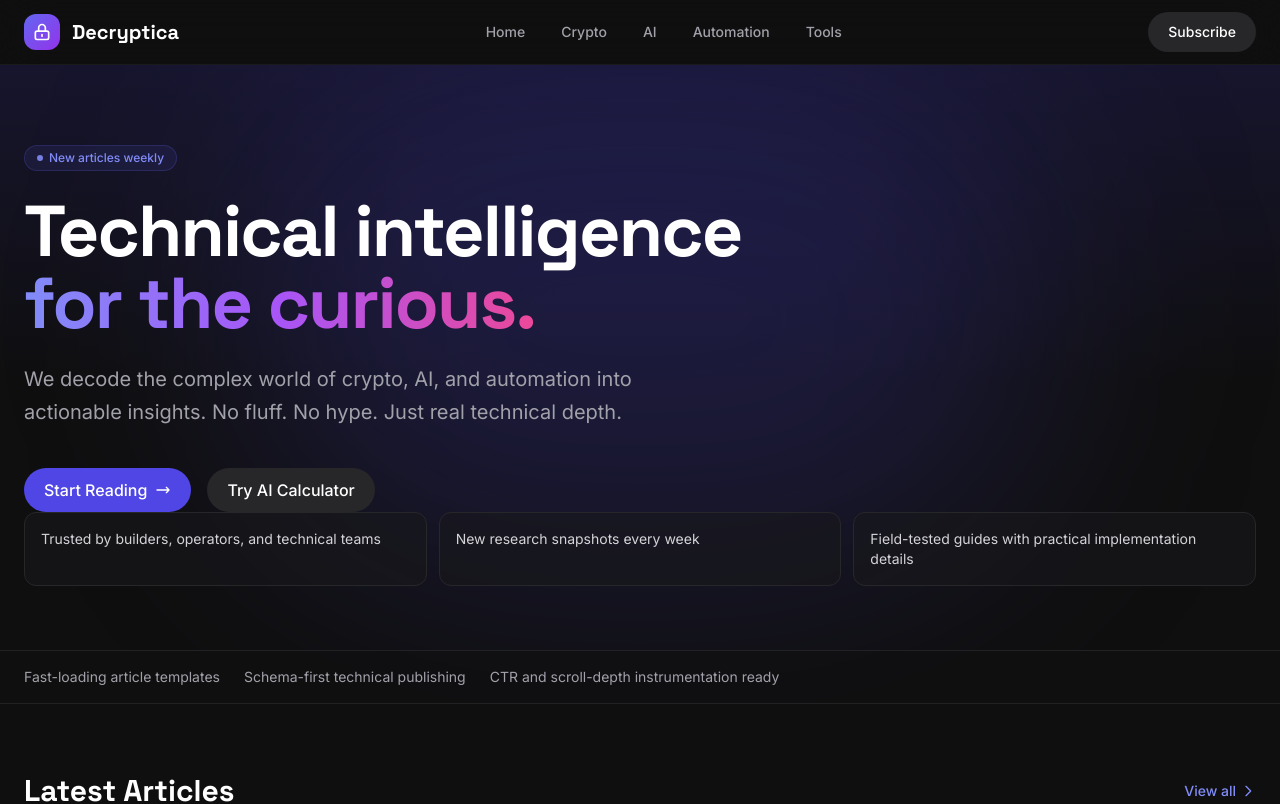
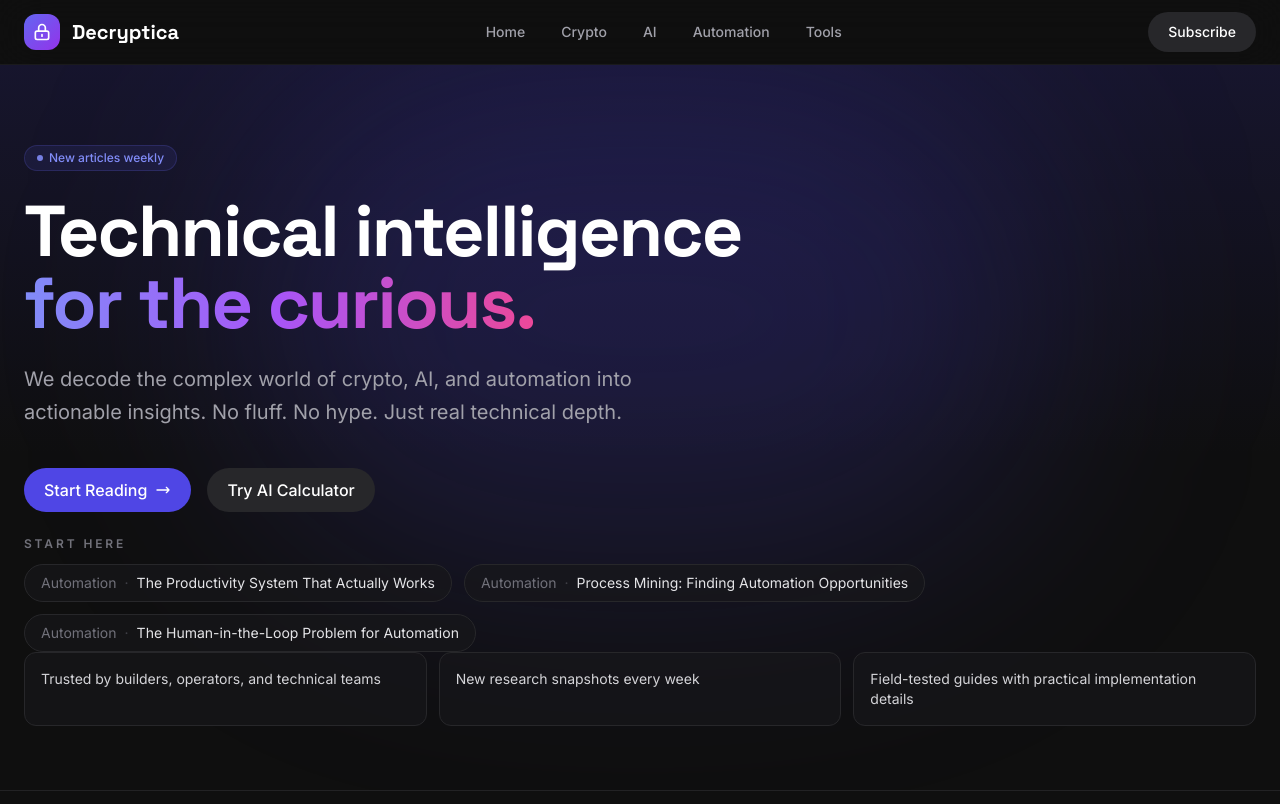
Before and after one commit to kevinthelobster/decryptica, a Next.js app: page / in a window 1280 px wide. Shown: the top 804 px of the page. Built offline with nearby package versions, Linux system fonts and the light colour scheme; no server answers; the database is empty.

Commit message:
Improve Decryptica article continuation paths

```diff
--- a/app/blog/[slug]/page.tsx
+++ b/app/blog/[slug]/page.tsx
@@ -709,21 +709,64 @@ function renderInline(text: string): React.ReactNode {
     // Markdown links: [text](url)
     const linkMatch = part.match(/^\[([^\]]+)\]\(([^)]+)\)$/);
     if (linkMatch) {
+      const [, label, href] = linkMatch;
+      const normalizedInternalHref = getInternalHref(href);
+
+      if (normalizedInternalHref) {
+        return (
+          <TrackedLink
+            key={i}
+            href={normalizedInternalHref}
+            eventType="article_click"
+            metadata={{
+              location: 'article_body_inline_link',
+              cta: 'inline_link',
+            }}
+            className="text-indigo-400 hover:text-indigo-300 underline underline-offset-2 hover:no-underline transition-colors"
+          >
+            {label}
+          </TrackedLink>
+        );
+      }
+
       return (
         <a
           key={i}
-          href={linkMatch[2]}
+          href={href}
           target="_blank"
           rel="noopener noreferrer"
           className="text-indigo-400 hover:text-indigo-300 underline underline-offset-2 hover:no-underline transition-colors"
         >
-          {linkMatch[1]}
+          {label}
         </a>
       );
     }
 
     return part;
   });
+}
+
+function getInternalHref(href: string): string | null {
+  if (!href) return null;
+
+  if (href.startsWith('/')) {
+    return href;
+  }
+
+  if (href.startsWith('#')) {
+    return href;
+  }
+
+  try {
+    const url = new URL(href);
+    if (url.hostname === 'decryptica.com' || url.hostname === 'www.decryptica.com') {
+      return `${url.pathname}${url.search}${url.hash}`;
+    }
+  } catch {
+    return null;
+  }
+
+  return null;
 }
 // ─── FAQ Section Renderer ───────────────────────────────────────────────────
 // ─── TL;DR Box ─────────────────────────────────────────────────────────────
@@ -1109,6 +1152,19 @@ export default async function BlogPostPage({ params }: BlogPostPageProps) {
             {/* FAQ Section */}
             <TrackedFAQSection faqs={faqs} articleSlug={slug} />
 
+            <section className="mt-8">
+              <HubRelatedModule
+                heading="Keep Reading"
+                description="Pick the next guide while this topic is still fresh."
+                items={relatedModuleItems}
+                surface="article"
+                location="article_related_module_footer"
+                moduleVariant="footer"
+                slug={slug}
+                category={article.category}
+              />
+            </section>
+
             <section id="next-step" className="scroll-mt-28">
               <IntentAwareConversionStrip articleSlug={slug} category={article.category} />
             </section>
--- a/app/layout.tsx
+++ b/app/layout.tsx
@@ -3,6 +3,7 @@ import Link from "next/link";
 import { Inter, Space_Grotesk } from "next/font/google";
 import "./globals.css";
 import Header from "./components/Header";
+import NewsletterPopup from "./components/NewsletterPopup";
 import SeoCwvTracker from "./components/SeoCwvTracker";
 import VercelAnalytics from "./components/VercelAnalytics";
 import { getOrganizationSchema, getWebsiteSchema, jsonLdScript } from "./lib/schema";
@@ -63,6 +64,7 @@ export default function RootLayout({
         {/* SEO CWV & Telemetry Collector */}
         <SeoCwvTracker />
         <VercelAnalytics />
+        <NewsletterPopup />
 
         {/* Footer */}
         <footer className="bg-zinc-950 border-t border-zinc-800/50 mt-20">
--- a/app/page.tsx
+++ b/app/page.tsx
@@ -133,6 +133,28 @@ export default function IndexPage() {
             >
               Try AI Calculator
             </TrackedLink>
+          </div>
+
+          <div className="mt-6">
+            <p className="text-xs font-semibold uppercase tracking-[0.24em] text-zinc-500">
+              Start Here
+            </p>
+            <div className="mt-3 flex flex-wrap gap-3">
+              {featuredArticles.map((article) => (
+                <TrackedLink
+                  key={article.id}
+                  href={`/blog/${article.slug}`}
+                  className="inline-flex items-center gap-2 rounded-full border border-zinc-800 bg-zinc-900/70 px-4 py-2 text-sm text-zinc-200 transition-colors hover:border-indigo-400/40 hover:text-white"
+                  eventType="article_click"
+                  articleSlug={article.slug}
+                  metadata={{ location: "home_start_here", category: article.category }}
+                >
+                  <span className="text-zinc-500">{article.category}</span>
+                  <span className="text-zinc-700">&#xb7;</span>
+                  <span>{article.title}</span>
+                </TrackedLink>
+              ))}
+            </div>
           </div>
 
           <div className="grid grid-cols-1 md:grid-cols-3 gap-3">
```
